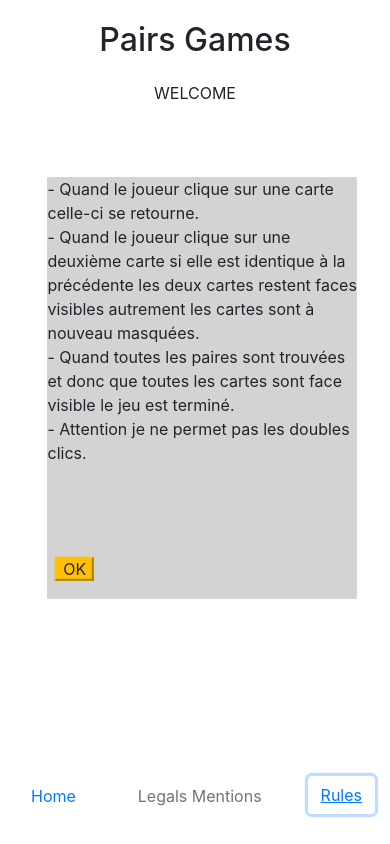
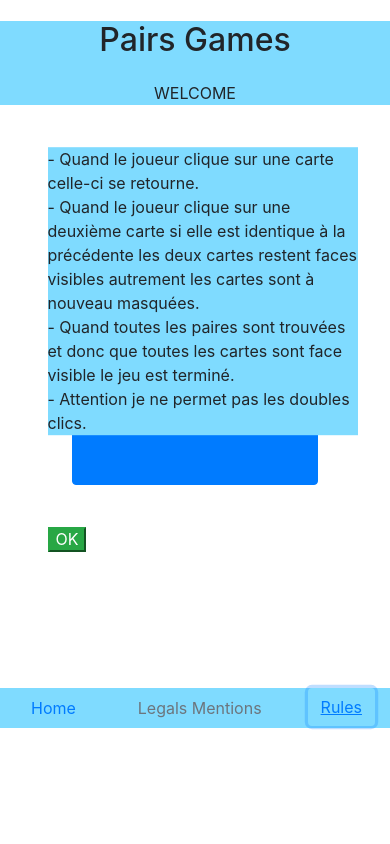
Before and after one commit to royce76/Pairs_Games, a website built with Parcel: page index.html in a window 390 px wide. Both pictures are taken after a click on the button "Rules". Built offline with nearby package versions, Linux system fonts and the light colour scheme.

Commit message:
add responsive

```diff
--- a/css/main.css
+++ b/css/main.css
@@ -90,18 +90,46 @@ textarea {
     /*General rules*/
 
     header {
-      height: 20vh;
+      background-color: #7FDBFF;
     }
 
     footer {
-      height: 5vh;
+      background-color: #7FDBFF;
     }
 
-    #cardDiv {
-      height: 70vh;
+    #cardDiv, .marginRestart {
+      margin : 12.2em auto;
     }
 
-    @media
+    .translateRules {
+      translate: 0% -20vh;
+    }
+
+    .translateOkay {
+      translate: 0% 25vh;
+    }
+
+    @media screen and (min-width: 768px) {
+
+      .translateRules {
+        translate: 0% 2vh;
+      }
+
+      .translateOkay {
+        translate: 0% 20vh;
+      }
+    }
+
+    @media screen and (min-width: 1200px) {
+
+      .translateRules {
+        translate: 0% 2vh;
+      }
+
+      .translateOkay {
+        translate: 0% 16vh;
+      }
+    }
 
 /* ==========================================================================
    Helper classes
--- a/index.html
+++ b/index.html
@@ -20,11 +20,11 @@
   </head>
 
   <body>
-    <header class="container">
-      <article class="row" id="article">
-        <h1 class="col-10 offset-1 text-center">Pairs Games</h1>
-        <p class="col-10 offset-1 text-center" id="score"></p>
-        <p class="col-10 offset-1 text-center" id="timer"></p>
+    <header>
+      <article>
+        <h1 class="text-center">Pairs Games</h1>
+        <p class="text-center" id="score"></p>
+        <p class="text-center" id="timer"></p>
       </article>
     </header>
     <main class="container my-2">
--- a/js/main.js
+++ b/js/main.js
@@ -31,7 +31,7 @@ function showCard() {
     for(let i = 0; i < randomImgArray.length; i++) {
         let card = document.createElement("img");
         document.getElementById("cardDiv").appendChild(card);
-        card.classList.add("d-flex", "flex-column", "mx-auto", "my-2");
+        card.classList.add("my-2","offset-1", "col-3","col-md-2", "col-lg-1");
         card.style.width = "30%";
         card.style.height = "15vh";
         card.src = randomImgArray[i];
@@ -57,7 +57,7 @@ function compare() {
                  pairCard[0].style.backgroundColor = "black";
                  pairCard[1].style.backgroundColor = "black";
                  pairCard.splice(0,2);
-            },1000);
+            },500);
         }
     }
 }
@@ -69,7 +69,7 @@ function playTheGame() {
             //to not let user click after two cards appeared
             if(pairCard.length < 2 && cardSelect.style.backgroundColor === "black") {
                 cardSelect.style.transitionProperty = "backgroundColor";
-                cardSelect.style.transition = "all 0.8s";
+                cardSelect.style.transition = "all 0.5s";
                 cardSelect.style.backgroundColor = "transparent";
                 pairCard.push(cardSelect);
                 compare();
@@ -167,9 +167,9 @@ document.addEventListener( 'dblclick', function(event) {
 function startTheGame() {
     let button = document.createElement("button");
     document.getElementById("cardDiv").appendChild(button);
-    button.classList.add("btn", "btn-primary", "col-10", "offset-1","my-auto");
-    button.style.height = "20%";
-    button.innerText = "Démarrer";
+    button.classList.add("btn", "btn-primary", "col-10", "offset-1");
+    button.style.height = "20vh";
+    button.innerText = "Play";
     scoreText.innerText = "WELCOME";
     button.addEventListener("click", function() {
         button.style.display = "none";
@@ -187,10 +187,9 @@ startTheGame();
 //at the end of the game we delete cards and create a new button to refresh page.
 function restartGame() {
     let restart = document.createElement("button");
-    document.getElementById('divUnderMain').style.height = "65vh";
     document.getElementById('divUnderMain').appendChild(restart);
-    restart.classList.add("btn", "btn-success", "col-8", "offset-2","my-auto");
-    restart.style.height = "20%";
+    restart.classList.add("btn", "btn-success", "col-8", "offset-2", "marginRestart");
+    restart.style.height = "20vh";
     restart.innerText = "Restart";
     document.getElementById("cardDiv").style.display = "none";
     restart.addEventListener("click", function() {
@@ -207,19 +206,18 @@ document.getElementById('cardDiv').style.zIndex = "3000";
 butnRules.addEventListener("click", function showRules(){
     let rules = document.createElement('p');
     document.getElementById('cardDiv').appendChild(rules);
+    rules.classList.add("translateRules")
     rules.style.position = "absolute";
     rules.style.zIndex = "3001";
-    rules.style.height = "50vh";
-    rules.style.translate = "0%";
-    rules.style.backgroundColor = "lightgrey";
+    rules.style.backgroundColor = "#7FDBFF";
     rules.innerText = "- Quand le joueur clique sur une carte celle-ci se retourne.\n- Quand le joueur clique sur une deuxième carte si elle est identique à la précédente les deux cartes restent faces visibles autrement les cartes sont à nouveau masquées.\n- Quand toutes les paires sont trouvées et donc que toutes les cartes sont face visible le jeu est terminé.\n- Attention je ne permet pas les doubles clics.";
     let okayBtn = document.createElement('button');
     document.getElementById('cardDiv').appendChild(okayBtn);
+    okayBtn.classList.add("translateOkay")
     okayBtn.style.position = "absolute";
     okayBtn.innerText = "OK";
     okayBtn.style.zIndex = "3001";
-    okayBtn.classList.add("btn-warning");
-    okayBtn.style.translate = "20% 45vh";
+    okayBtn.classList.add("btn-success");
     okayBtn.addEventListener("click",function okay(){
         rules.style.display = "none";
         okayBtn.style.display = "none";
```
Also changed, not shown: img/porte.jpg (added).
